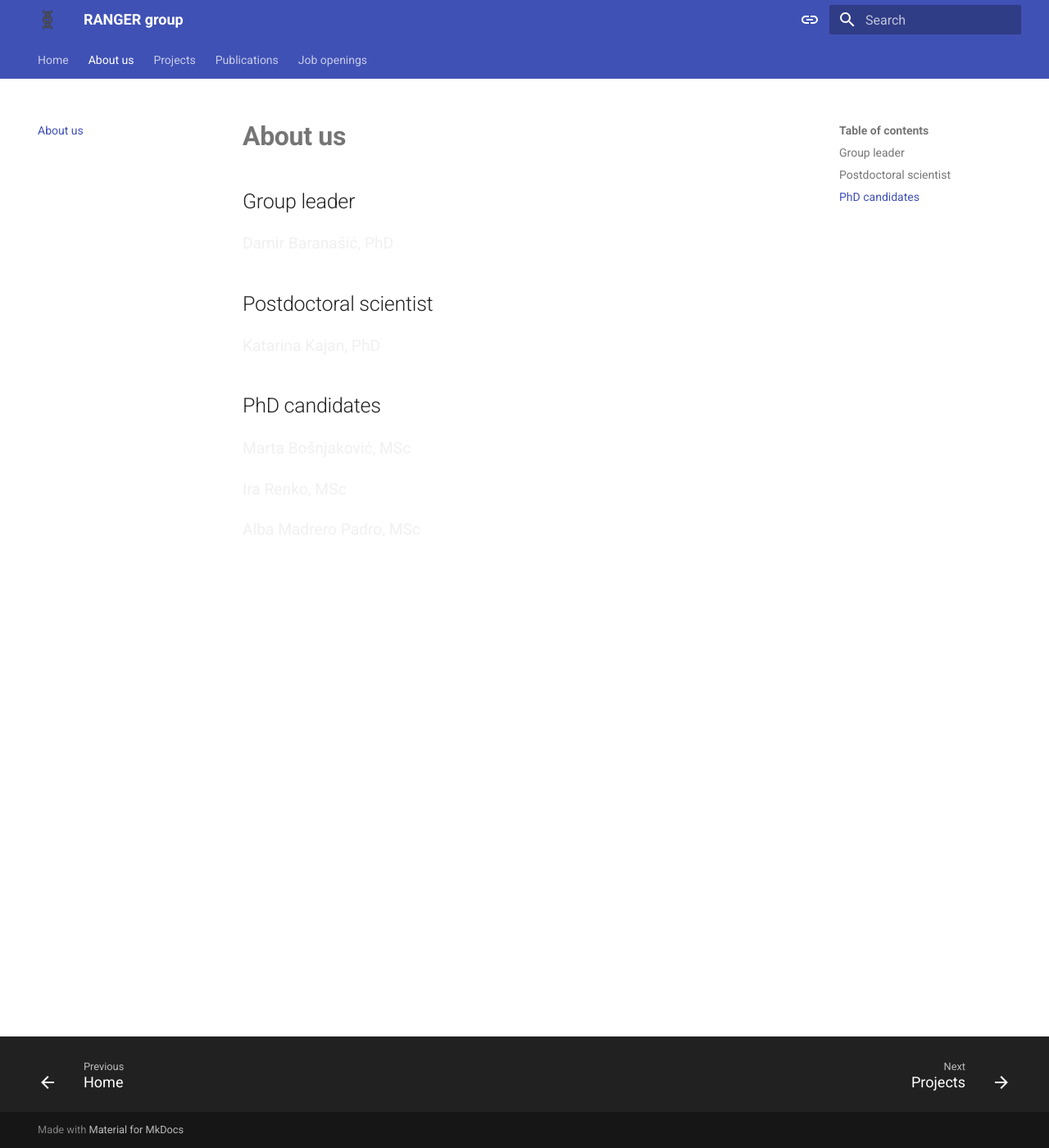
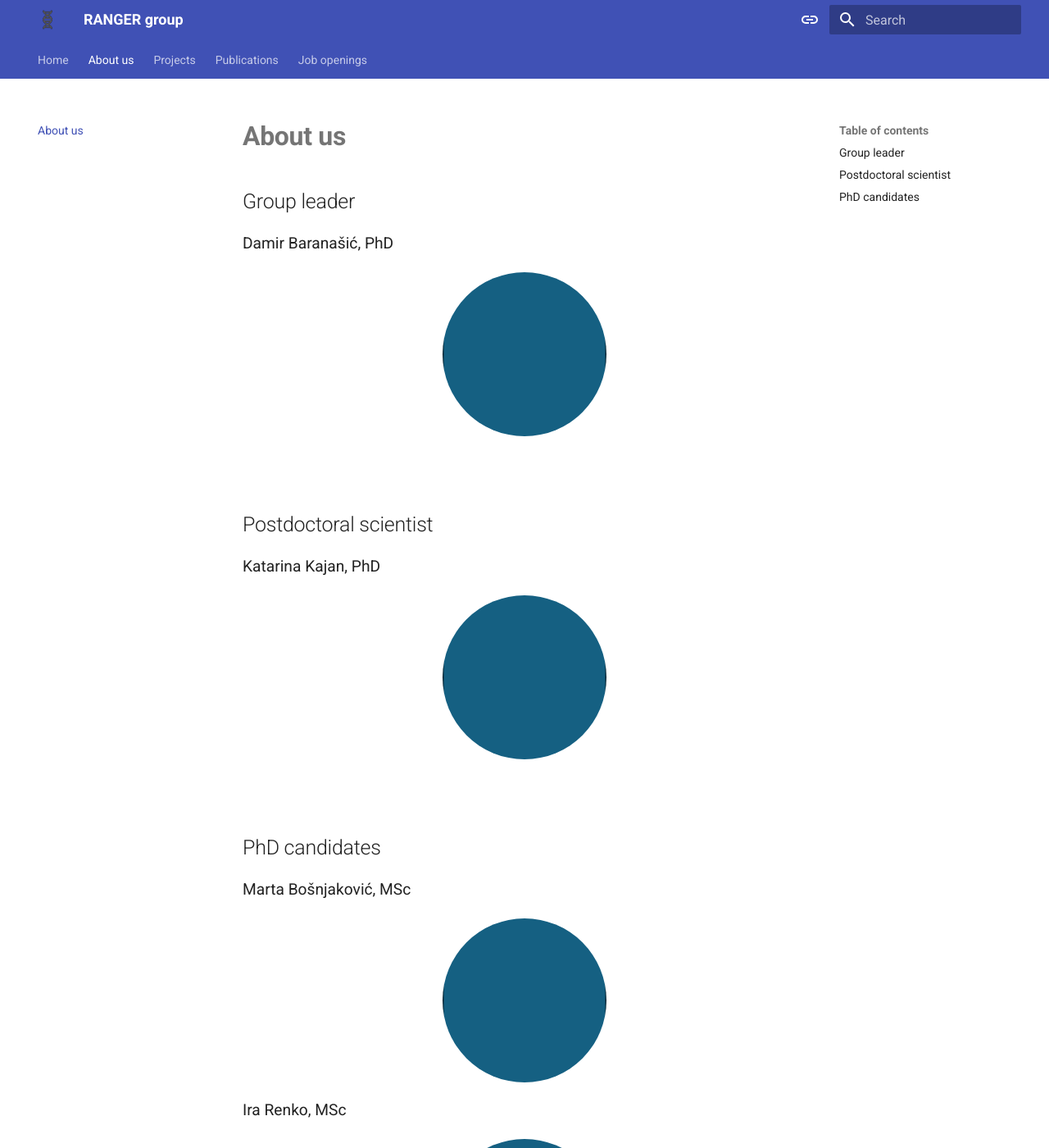
Before and after one commit to mlkr-rbi/BaranasicGroup.github.io, an MkDocs documentation site: the page built from docs/about.md, in a window 1280 px wide and 1400 px high. Shown: the whole window at 82% size. Built offline with MkDocs 1.6.1 and Material for MkDocs 9.7.7, drawn with Linux system fonts in a browser that asks for light colours.

Commit message:
Add new version

```diff
--- a/docs/about.md
+++ b/docs/about.md
@@ -2,12 +2,26 @@
 ## Group leader
  Damir Baranašić, PhD
 
+![Image title](images/img_1.png){: .circle }
+
+<br>
+
 ## Postdoctoral scientist
 Katarina Kajan, PhD
+
+![Image title](images/img_1.png){: .circle }
+
+<br>
 
 ## PhD candidates
 Marta Bošnjaković, MSc
 
+![Image title](images/img_1.png){: .circle }
+
 Ira Renko, MSc
 
+![Image title](images/img_1.png){: .circle }
+
 Alba Madrero Padro, MSc
+
+![Image title](images/img_1.png){: .circle }
--- a/docs/stylesheets/extra.css
+++ b/docs/stylesheets/extra.css
@@ -1,5 +1,4 @@
 p {
-  color: rgba(238, 236, 236, 0.799);
   font-size: 120%;
 }
 
@@ -9,3 +8,13 @@ p {
     margin: 1em auto;
     display: block;
 }
+
+/* docs/stylesheets/extra.css */
+img.circle {
+  width: 200px;        /* adjust size */
+  height: 200px;       /* equal to width to make a perfect circle */
+  border-radius: 50%;
+  object-fit: cover;   /* crop nicely inside the circle */
+  display: block;
+  margin: 0.5rem auto; /* center horizontally */
+}
--- a/mkdocs.yml
+++ b/mkdocs.yml
@@ -68,3 +68,7 @@ nav:
 
 extra_css:
   - stylesheets/extra.css
+
+
+markdown_extensions:
+  - attr_list
```
Also changed, not shown: docs/images/img_1.png (added), docs/index.md (line endings or trailing spaces), site/about/index.html, site/images/img_1.png (added), site/search/search_index.json, site/stylesheets/extra.css, 2 other files.
